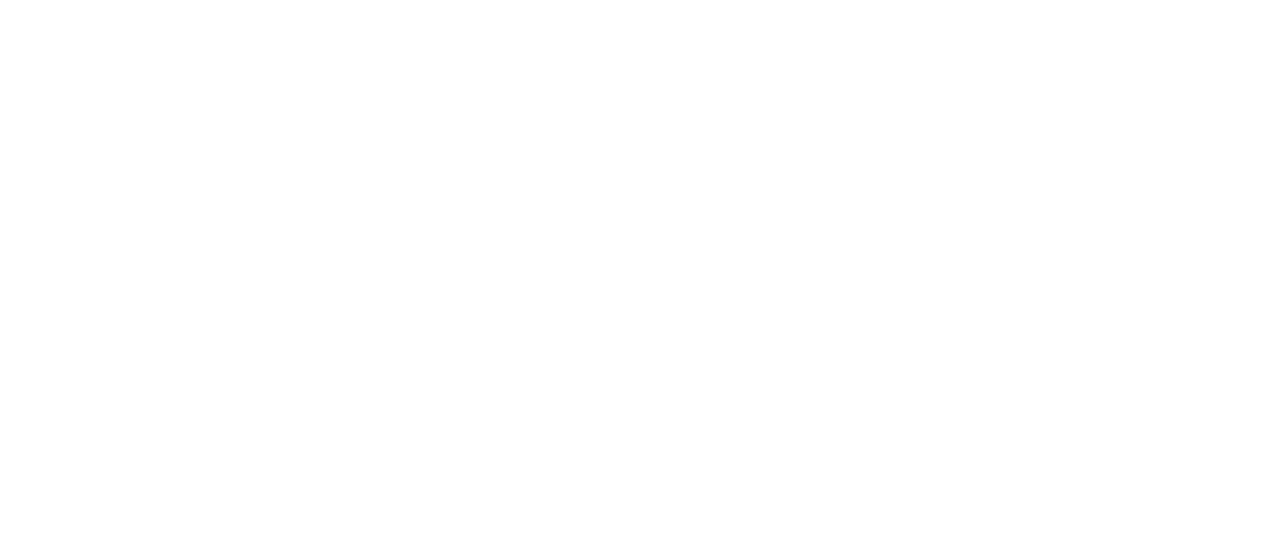
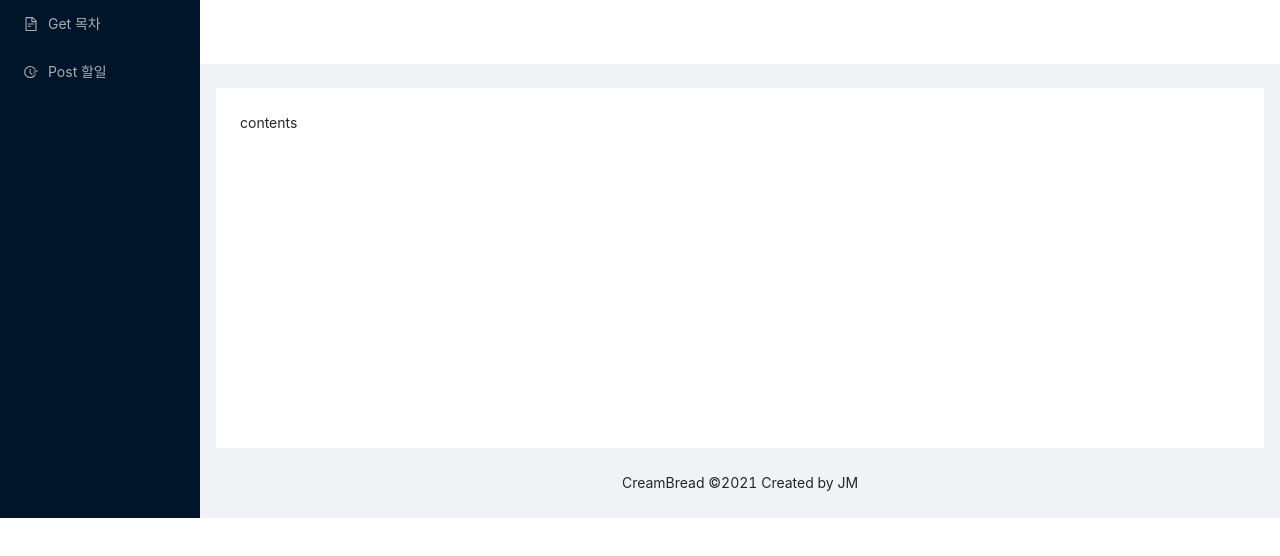
Before and after one commit to HorangApple/cream-bread, a React (Create React App) app: page / in a window 1280 px wide. Shown: the top 556 px of the page. Built offline with nearby package versions, Linux system fonts and the light colour scheme.

Commit message:
Main 및 MainLayout 수정

```diff
--- a/src/components/pages/Main/Main.js
+++ b/src/components/pages/Main/Main.js
@@ -1,12 +1,12 @@
 import React from "react";
 import Routes from "routes/Routes";
 import { MainLayout } from "components/templates";
+import { SideBar } from "components/organisms";
 
 const Main = () => {
-  const contents = Routes;
   return (
     <div>
-      <MainLayout />
+      <MainLayout Side={SideBar} Contents={Routes} />
     </div>
   );
 };
--- a/src/components/templates/MainLayout/MainLayout.js
+++ b/src/components/templates/MainLayout/MainLayout.js
@@ -1,11 +1,37 @@
-import React from 'react';
+import React from "react";
+import { Layout } from "antd";
+
+import MainLayoutStyleWrapper from "./MainLayoutStyleWrapper";
+
+const { Header, Content, Footer } = Layout;
 
 const MainLayout = (props) => {
+  const { Side, Contents } = props;
   return (
-    <div>
-
-    </div>
-  )
-}
+    <MainLayoutStyleWrapper>
+      <Layout>
+        <Side />
+        <Layout>
+          <Header
+            className="site-layout-sub-header-background"
+            style={{ padding: 0 }}
+          />
+          <Content style={{ margin: "24px 16px 0" }}>
+            <Contents />
+            <div
+              className="site-layout-background"
+              style={{ padding: 24, minHeight: 360 }}
+            >
+              contents
+            </div>
+          </Content>
+          <Footer style={{ textAlign: "center" }}>
+            CreamBread ©2021 Created by JM
+          </Footer>
+        </Layout>
+      </Layout>
+    </MainLayoutStyleWrapper>
+  );
+};
 
 export default MainLayout;
--- /dev/null
+++ b/src/components/templates/MainLayout/MainLayoutStyleWrapper.js
@@ -0,0 +1,21 @@
+import React from "react";
+import styled from "styled-components";
+
+const MainLayoutStyleWrapper = styled.div`
+  // 스타일 입력
+  #components-layout-demo-responsive .logo {
+    height: 32px;
+    margin: 16px;
+    background: rgba(255, 255, 255, 0.2);
+  }
+
+  .site-layout-sub-header-background {
+    background: #fff;
+  }
+
+  .site-layout-background {
+    background: #fff;
+  }
+`;
+
+export default MainLayoutStyleWrapper;
```
